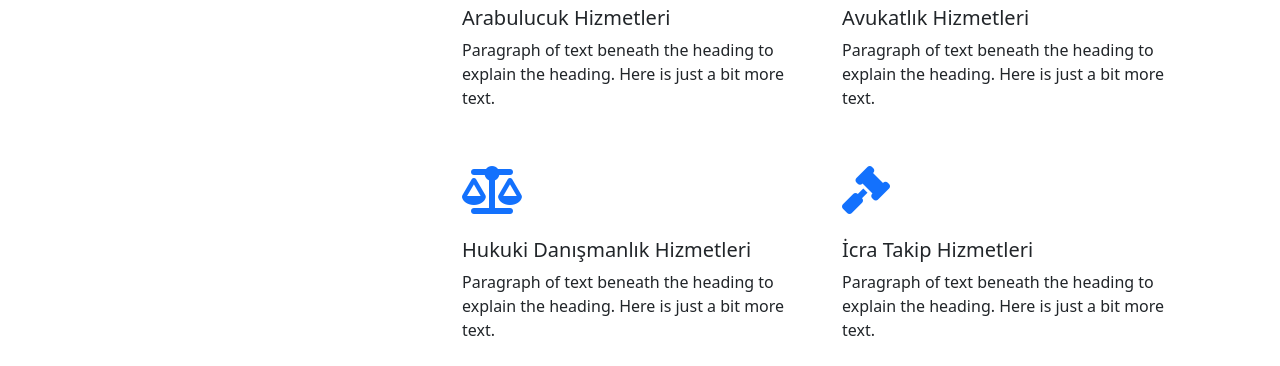
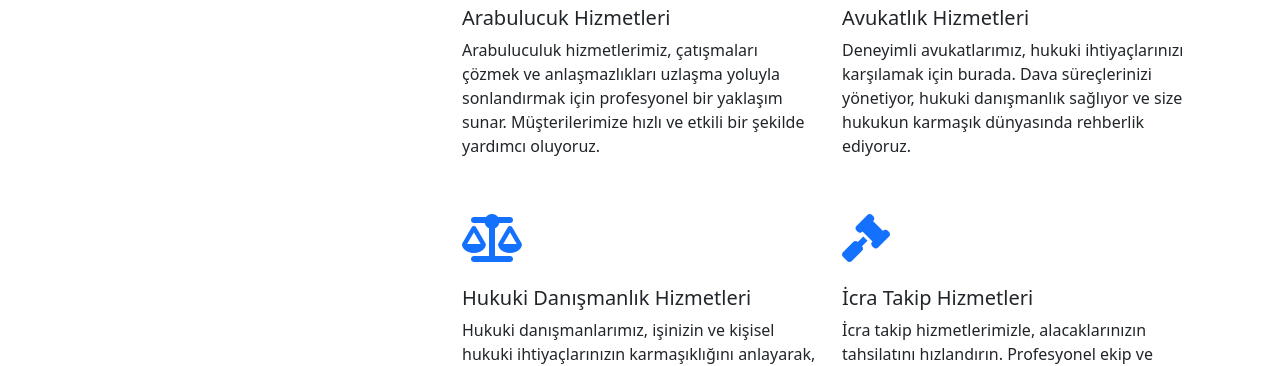
Before and after one commit to hulyaayarr/onlyjs, a plain HTML site: page Proje Ödevi Pozisyonlama ve Arayüz Ayarlama/index.html in a window 1280 px wide. Shown: the part 588-954 px from the top of the page. Drawn offline with nearby package versions, Linux system fonts and the light colour scheme.

Commit message:
changes of texts

```diff
--- a/Proje Ödevi Pozisyonlama ve Arayüz Ayarlama/index.html
+++ b/Proje Ödevi Pozisyonlama ve Arayüz Ayarlama/index.html
@@ -94,8 +94,10 @@
                 <div class="mt-4">
                   <h5>Arabulucuk Hizmetleri</h5>
                   <p>
-                    Paragraph of text beneath the heading to explain the
-                    heading. Here is just a bit more text.
+                    Arabuluculuk hizmetlerimiz, çatışmaları çözmek ve
+                    anlaşmazlıkları uzlaşma yoluyla sonlandırmak için
+                    profesyonel bir yaklaşım sunar. Müşterilerimize hızlı ve
+                    etkili bir şekilde yardımcı oluyoruz.
                   </p>
                 </div>
               </div>
@@ -104,8 +106,10 @@
                 <div class="mt-4">
                   <h5>Avukatlık Hizmetleri</h5>
                   <p>
-                    Paragraph of text beneath the heading to explain the
-                    heading. Here is just a bit more text.
+                    Deneyimli avukatlarımız, hukuki ihtiyaçlarınızı karşılamak
+                    için burada. Dava süreçlerinizi yönetiyor, hukuki
+                    danışmanlık sağlıyor ve size hukukun karmaşık dünyasında
+                    rehberlik ediyoruz.
                   </p>
                 </div>
               </div>
@@ -114,8 +118,10 @@
                 <div class="mt-4">
                   <h5>Hukuki Danışmanlık Hizmetleri</h5>
                   <p>
-                    Paragraph of text beneath the heading to explain the
-                    heading. Here is just a bit more text.
+                    Hukuki danışmanlarımız, işinizin ve kişisel hukuki
+                    ihtiyaçlarınızın karmaşıklığını anlayarak, size özel
+                    danışmanlık sağlar. Profesyonel bilgi ve tavsiyelerimizle
+                    yanınızdayız.
                   </p>
                 </div>
               </div>
@@ -124,8 +130,9 @@
                 <div class="mt-4">
                   <h5>İcra Takip Hizmetleri</h5>
                   <p>
-                    Paragraph of text beneath the heading to explain the
-                    heading. Here is just a bit more text.
+                    İcra takip hizmetlerimizle, alacaklarınızın tahsilatını
+                    hızlandırın. Profesyonel ekip ve kaynaklarımızla icra
+                    işlemlerinizi kolaylaştırıyoruz.
                   </p>
                 </div>
               </div>
```
